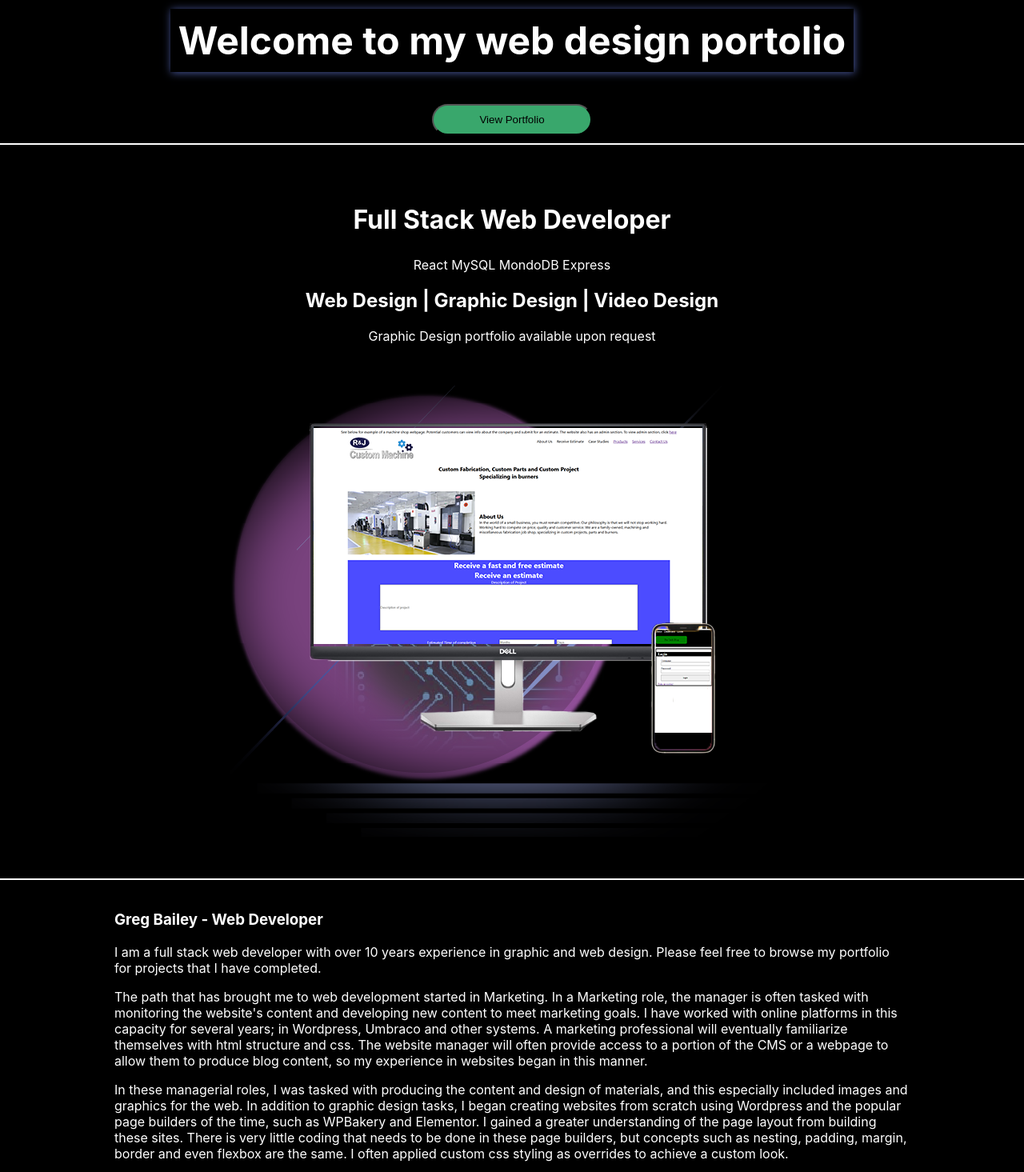
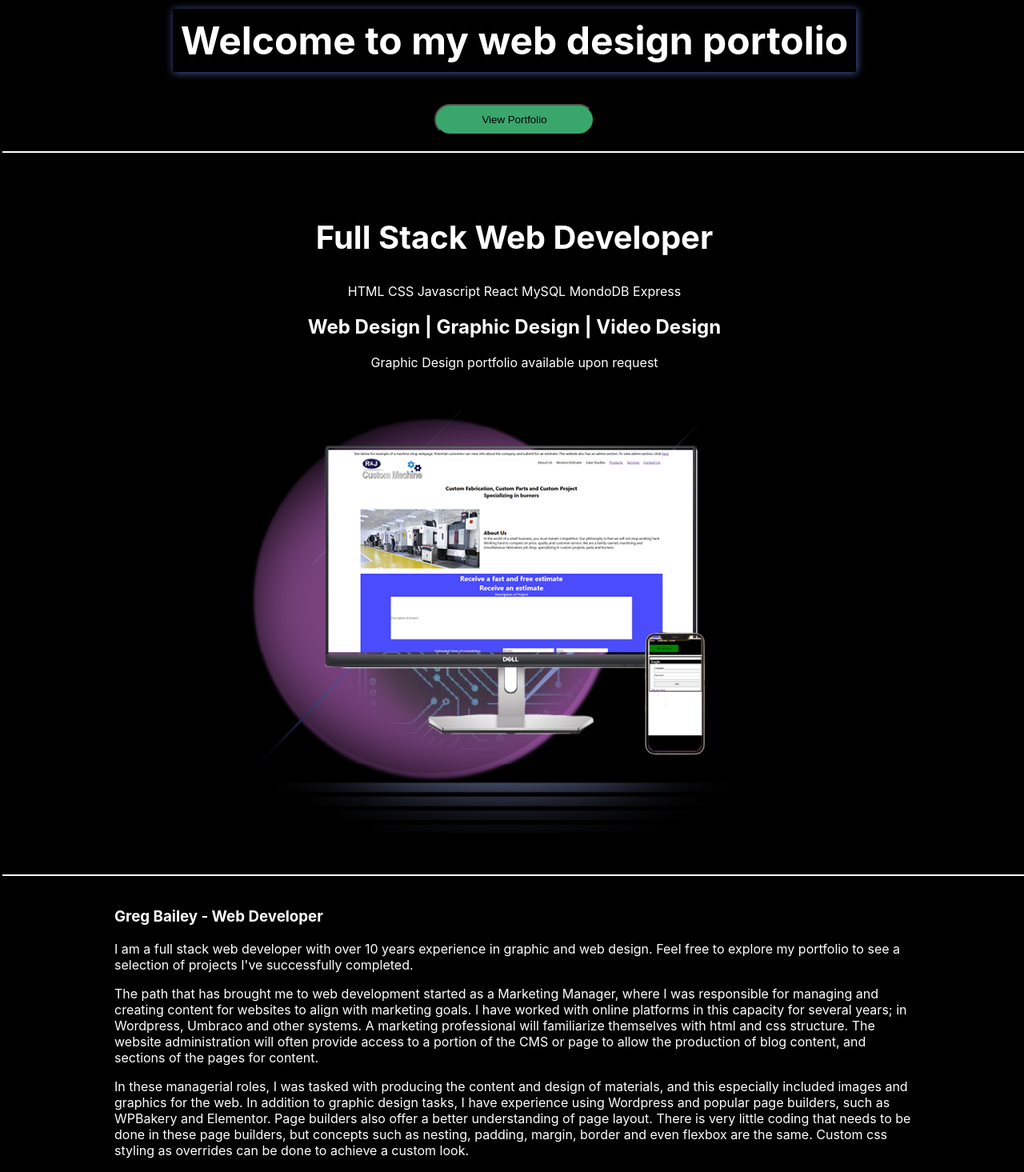
Before and after one commit to zmuda44/greg-bailey-web-portfolio, a React (Vite) app: page / in a window 1280 px wide. Shown: the part 180-1645 px from the top of the page at 80% size. Built offline with nearby package versions, Linux system fonts and the light colour scheme.

Commit message:
more css

```diff
--- a/src/components/navigation.jsx
+++ b/src/components/navigation.jsx
@@ -4,6 +4,10 @@ import { useState, useEffect, useRef } from 'react';
 function Navigation() {
   const [activeLink, setActiveLink] = useState(); // Track the active link
 
+  const afterElement = document.getElementsByClassName(".nav-item::after")
+  for (element of afterElement) {
+    element.style.backgroundColor = "red"
+  }
   useEffect(() => {
     // Highlight the "About Me" link on initial load
     const aboutMeLink = document.getElementById('navLink1');
@@ -23,6 +27,10 @@ function Navigation() {
 
     // Add the 'nav-active' class to the clicked link
     event.target.classList.add('nav-active');
+
+    //Add new class to prevent animation
+    event.target.classList.add('no-animation');
+
 
     // Update the activeLink state to the clicked link
     setActiveLink(event.target);
@@ -55,7 +63,7 @@ function Navigation() {
           onClick={highlightLink}
           id="navLink2"
           to="/portfolio"
-          className={`nav-item ${activeLink?.id === 'navLink1' ? 'nav-active' : ''}`}
+          className={`nav-item ${activeLink?.id === 'navLink2' ? 'nav-active' : ''}`}
         >
           Portfolio
         </Link>,
@@ -64,7 +72,7 @@ function Navigation() {
           onClick={highlightLink}
           id="navLink3"
           to="/resume"
-          className={`nav-item ${activeLink?.id === 'navLink1' ? 'nav-active' : ''}`}
+          className={`nav-item ${activeLink?.id === 'navLink3' ? 'nav-active' : ''}`}
         >
           Resume
         </Link>,
--- a/src/css/header.css
+++ b/src/css/header.css
@@ -33,7 +33,14 @@ header .brand::after {
   position: absolute;
   left: 0;
   top: 0;
-  animation: toRight 1s ease-in-out forwards;
+  animation: blockToRight 1s ease-in-out forwards;
+}
+
+@keyframes blockToRight {
+  0% {opacity: 0; transform: translateX(0)}
+  30% {opacity: 1}
+  70% {opacity: 1}
+  100% {opacity: 0; transform: translateX(300px)}
 }
 
 header .brand::before {
@@ -45,6 +52,11 @@ header .brand::before {
   left: 0px;
   top: 0px;
   animation: wipe-on-brand 1s ease-in-out forwards;
+}
+
+@keyframes wipe-on-brand {
+  0% {transform: translateX(0);}
+  100% {transform: translateX(300px);}
 }
 
 header ul {
@@ -80,18 +92,6 @@ header ul {
   animation: wipe-on-nav 1s 1s forwards;
 }
 
-@keyframes toRight {
-  0% {opacity: 0; transform: translateX(0)}
-  30% {opacity: 1}
-  70% {opacity: 1}
-  100% {opacity: 0; transform: translateX(300px)}
-}
-
-@keyframes wipe-on-brand {
-  0% {transform: translateX(0);}
-  100% {transform: translateX(300px);}
-}
-
 @keyframes wipe-on-nav {
   0% {transform: translateX(0);}
   100% {transform: translateX(103px);}
@@ -105,6 +105,11 @@ header ul {
 }
 #navLink3::after {
   animation-delay: 2s
+}
+
+ /*  */
+.nav-item:focus::after {
+  animation: none;
 }
 
 .hamburger-menu {
--- a/src/css/main.css
+++ b/src/css/main.css
@@ -36,6 +36,7 @@ main {
 }
 
 #about-me .container {
+  width: 100%;
   display: flex;
   flex-direction: column;
   align-items: center;
@@ -43,12 +44,13 @@ main {
 
 #about-me .portfolio-link-btn {
   background-color: var(--primary);
-  margin-bottom: 10px;
+  margin-bottom: 20px;
   width: 200px;
   padding: 10px 0;
   border-radius: 25px;
   position: relative;
   overflow: hidden;
+  cursor: pointer;
 }
 
 #about-me .portfolio-link-btn:hover {
@@ -58,24 +60,21 @@ main {
 
 #about-me .portfolio-link-btn::after {
   content: '';
+  display: block;
   background-color: white;
+  /* transform: rotate(10deg); */
+  width: 10px;
   height: 100px;
-  width: 10px;
   position: absolute;
   top: 0;
-  left: 0;
-  animation: overlay-transition 2s ease-in-out forwards;
+  left: -10px;
+  animation: overlay-transition 2s ease-in-out 2s forwards;
+  opacity: .5;
 }
 
 @keyframes overlay-transition {
-  0% {
-    opacity: 1;
-    transform: translateX(0)
-  }
-  100% {
-    opacity: .5;
-    transform: translateX(200px)
-  }
+  0% {transform: translateX(0)}
+  100% {transform: translateX(210px)}
 }
 
 
@@ -105,6 +104,7 @@ main {
   background-color: white;
   top: 0;
 }
+
 #about-me .top::after {
   content: "";
   position: absolute;
@@ -128,6 +128,10 @@ main {
   animation-duration: 4s;
 }
 
+#about-me .top-container img {
+  width: 75%;
+}
+
 @keyframes fade-in {
   0% {
     opacity: 0;
@@ -142,7 +146,11 @@ main {
 }
 
 #about-me .top-header #larger-title {
-  font-size: 2rem;
+  font-size: 2.5rem;
+}
+
+#about-me .top-header #scroll-skills {
+  animation: word-scroll 3s infinite;
 }
 
 
@@ -170,6 +178,7 @@ main {
 }
 
 #portfolio .container {
+  width: 100%;
   display: flex;
   flex-direction: column;
   align-items: center;
--- a/src/pages/about-me.jsx
+++ b/src/pages/about-me.jsx
@@ -10,7 +10,7 @@ function AboutMe() {
           <div className = 'top-container'>
               <div className="top-header">
                 <h2 id="larger-title">Full Stack Web Developer</h2>
-                <p>React MySQL MondoDB Express</p>
+                <p id="scroll-skills">HTML CSS Javascript React MySQL MondoDB Express</p>
                 <h2>Web Design | Graphic Design | Video Design</h2>
                 <p>Graphic Design portfolio available upon request</p>
               </div>
@@ -20,23 +20,22 @@ function AboutMe() {
 
         <div className="bio">
             <h3>Greg Bailey - Web Developer</h3>
-            <p>I am a full stack web developer with over 10 years experience in graphic and web design. Please feel free to
-            browse my portfolio for projects that I have completed.
+            <p>I am a full stack web developer with over 10 years experience in graphic and web design.
+            Feel free to explore my portfolio to see a selection of projects I've successfully completed.
             </p>
-            <p>The path that has brought me to web development started in Marketing.
-            In a Marketing role, the manager is often tasked with monitoring the website's content and developing new content to meet marketing goals.
+            <p>The path that has brought me to web development started as a Marketing Manager, where I was responsible for managing and creating content for websites to align with marketing goals.
             I have worked with online platforms in this capacity for several years; in Wordpress, Umbraco and other systems.
-            A marketing professional will eventually familiarize themselves with html structure and css. The website manager will often provide access to a portion of the CMS or a webpage to allow them to produce blog content, so my experience in websites began in this manner.
+            A marketing professional will familiarize themselves with html and css structure. The website administration will often provide access to a portion of the CMS or page to allow the production of blog content, and sections of the pages for content.
             </p>
             <p>In these managerial roles, I was tasked with producing the content and design of materials, and this especially included images and graphics for the web. In addition to graphic design tasks,
-            I began creating websites from scratch using Wordpress and the popular page builders of the time, such as WPBakery and Elementor. I gained a greater understanding of the page layout from building these sites.
-            There is very little coding that needs to be done in these page builders, but concepts such as nesting, padding, margin, border and even flexbox are the same. I often applied custom css styling as overrides to achieve a custom look.
+            I have experience using Wordpress and popular page builders, such as WPBakery and Elementor. Page builders also offer a better understanding of page layout.
+            There is very little coding that needs to be done in these page builders, but concepts such as nesting, padding, margin, border and even flexbox are the same. Custom css styling as overrides can be done to achieve a custom look.
             </p>
             <p>As I became more interested in websites, I wanted to learn it all. I wanted to know the code behind it,
             and mainly I wanted to start creating look and functionlaity that is either unavailable in page builders,
             or come at the expense of load time and performance. I have recently completed the Rutgers Web development
             Bootcamp and I am 1000 times more confident in my ability than when I first began. I not only can build a website
-            from scratch that looks and operates better, but I also have an understanding of how web servers operate and to perform full CRUD operations.
+            from scratch that looks and operates better, but I also have an understanding of how web servers operate to perform full CRUD operations.
             </p>
             <img src="./images/headshot.png" alt="image of me" />
         </div>
```
